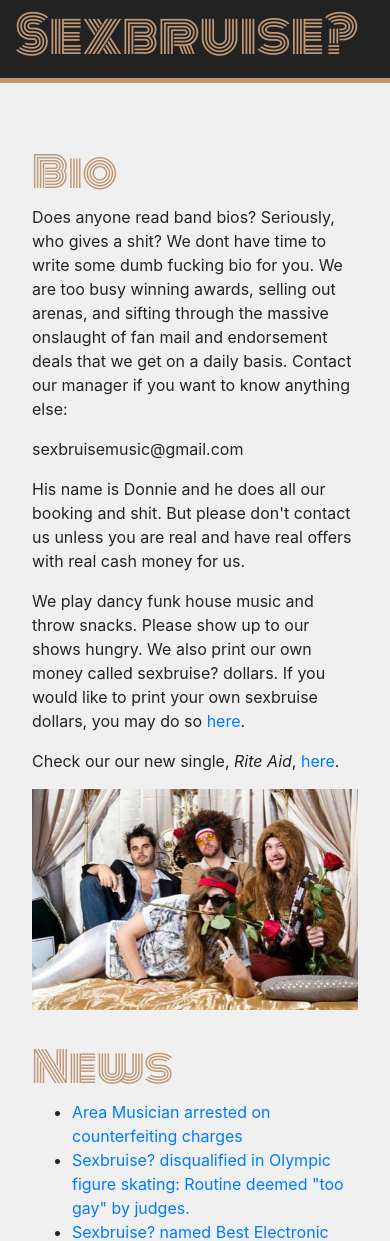
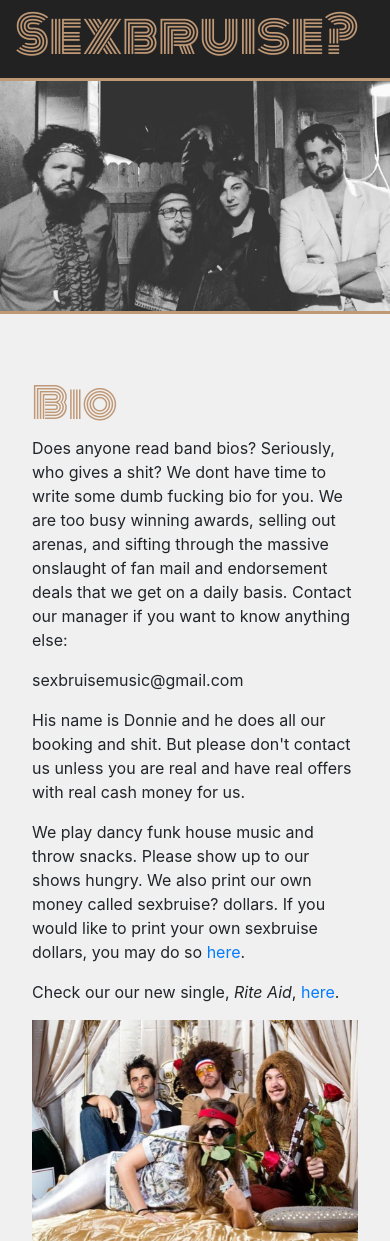
Before and after one commit to PopeOnARope/Bob-Cat, a PHP site: page /index.html in a window 390 px wide. Shown: the top 1241 px of the page. Run offline with PHP 8.4, Linux system fonts and the light colour scheme; some libraries are stand-ins or nearby versions.

Commit message:
styling things

```diff
--- a/index.html
+++ b/index.html
@@ -7,8 +7,8 @@
   <meta name="keywords" content="sexbruise? sexbruise sex bruise bruise? charleston music band charleston comedy funny band desktop ford taurus middle school dance charleston pourhouse charleston electronic music">
   <meta http-equiv="X-UA-Compatible" content="ie=edge">
   <meta property="og:title" content="Sexbruise?">
-<meta property="og:image" content="src/assets/img1.png">
-<meta property="og:url" content="https://sexbruise.herokuapp.com/index.html">
+  <meta property="og:image" content="src/assets/img1.png">
+  <meta property="og:url" content="https://sexbruise.herokuapp.com/index.html">
   <script src="node_modules/jquery/dist/jquery.min.js"></script>
   <script src="src/js/main.js"></script>
   <link href="https://fonts.googleapis.com/css?family=Monoton" rel="stylesheet">
@@ -19,7 +19,7 @@
 <body>
   <nav class="header">
     <a class="navbar-brand hidden-xs" href="#">About</a>
-    <a class="navbar-brand hidden-xs" href="http://postandcourier.herokuapp.com">News</a>
+    <a class="navbar-brand hidden-xs" href="http://<postandcourier class="herokuapp com"></postandcourier>">News</a>
 
     <a class="navbar-brand" href="#"><h1 class="main-heading">Sexbruise?</h1></a>
 
@@ -29,6 +29,7 @@
   <video width="560" autoplay loop muted id="video">
     <source src="src/assets/bruise_background.mp4" type="video/mp4">
   </video>
+  <img src="src/assets/img2.png" class="hidden-md" alt="">
   <div id="video-overlay"></div>
   <div class="body">
     <div class="row">
--- a/src/css/main.css
+++ b/src/css/main.css
@@ -4,6 +4,9 @@
   z-index: -1;
   position: fixed;
   margin-top: 80px; }
+
+img {
+  width: 100%; }
 
 h1,
 h2 {
@@ -39,22 +42,24 @@ h2 {
   background: #f0f0f0;
   padding: 32px;
   -webkit-animation: colorchangeBody 20s infinite alternate; }
-  .body img {
-    width: 100%; }
+
+.hidden-md {
+  display: none; }
 
 @media screen and (max-width: 992px) {
   .header {
     flex-direction: column;
-    position: absolute; }
+    position: inherit; }
 
   .hidden-xs {
     display: none; }
 
-  #video {
-    display: none; }
+  .hidden-md {
+    display: block; }
 
+  #video,
   #video-overlay {
-    height: 32px; } }
+    display: none; } }
 li {
   text-decoration: none; }
 
--- a/src/css/main.scss
+++ b/src/css/main.scss
@@ -6,11 +6,14 @@
   margin-top: 80px;
 }
 
+img {
+  width: 100%;
+}
+
 h1,
 h2 {
   font-family: "Monoton", cursive;
   font-size: 50px;
-  // color: #eb009e !important;
   -webkit-animation: colorchange 20s infinite alternate;
 }
 
@@ -44,25 +47,28 @@ h2 {
 .body {
   background: rgb(240, 240, 240);
   padding: 32px;
-  img {
-    width: 100%;
-  }
   -webkit-animation: colorchangeBody 20s infinite alternate;
+}
+
+.hidden-md {
+  display: none;
 }
 
 @media screen and (max-width: 992px) {
   .header {
     flex-direction: column;
-    position: absolute;
+    position: inherit;
   }
   .hidden-xs {
     display: none;
   }
-  #video {
+
+  .hidden-md {
+    display: block;
+  }
+  #video,
+  #video-overlay {
     display: none;
-  }
-  #video-overlay {
-    height: 32px;
   }
 }
 li {
```
Also changed, not shown: src/assets/img2.png (added), 4 other files.
